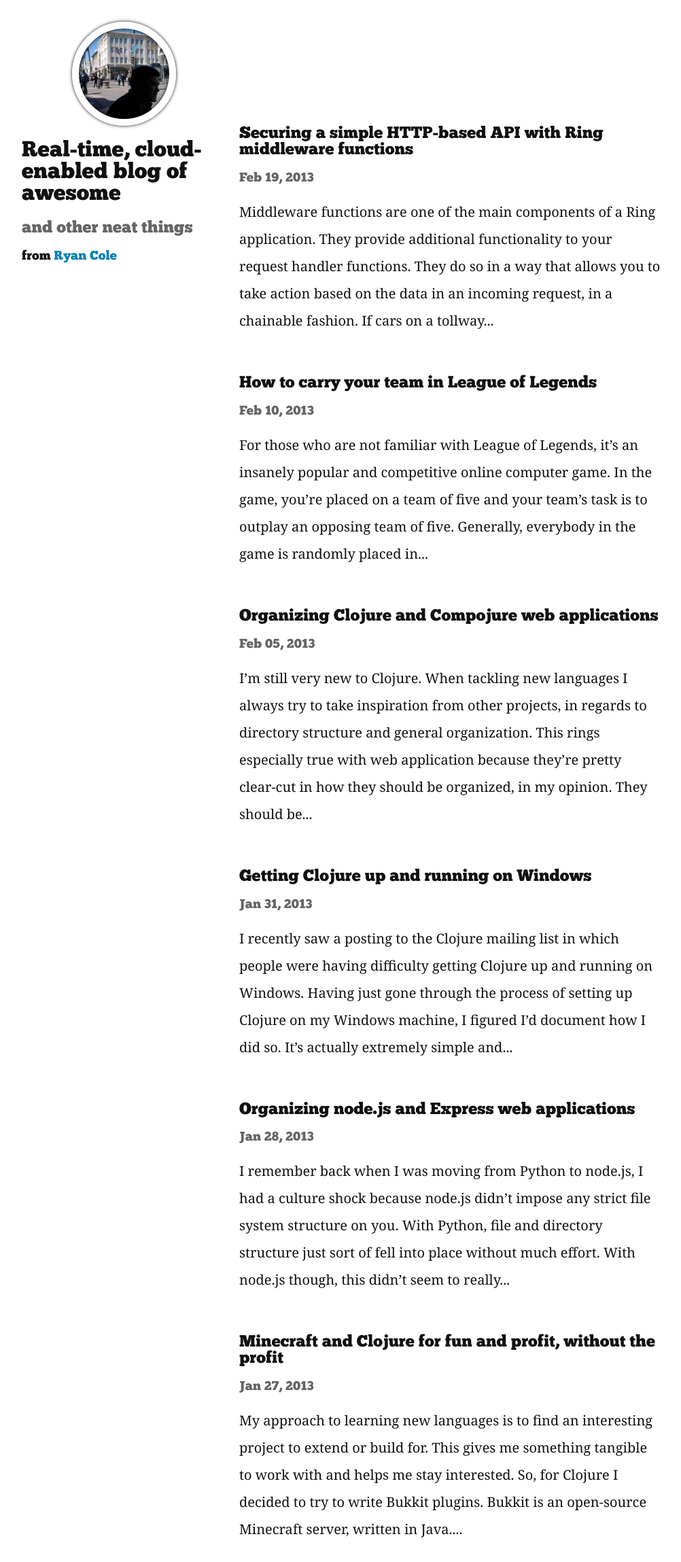
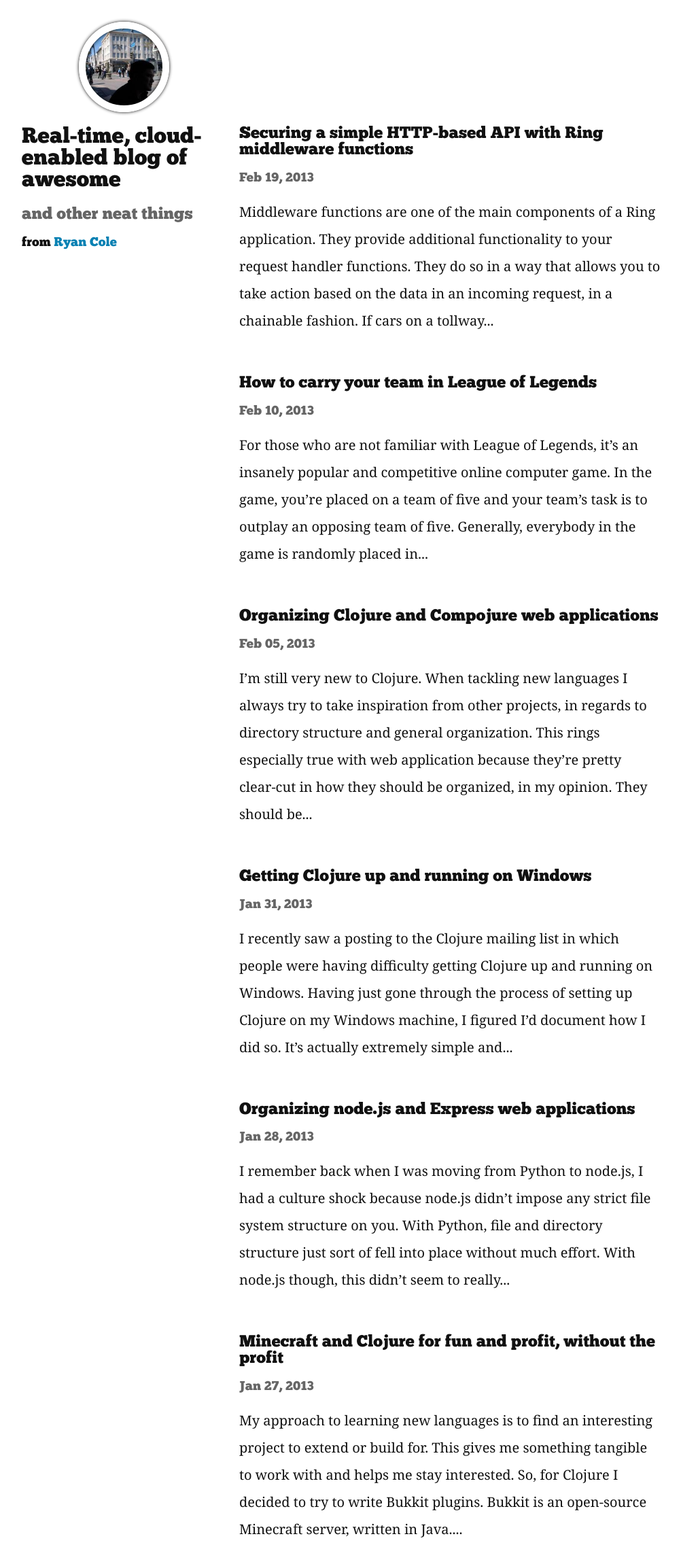
Before and after one commit to ryancole/ryancole.github.com, a Jekyll site: the page built from index.html, in a window 1280 px wide. Shown: the whole page at 68% size, without its empty margins (138-1140 px from the left). Built offline with Jekyll 4.4.1, drawn with Linux system fonts in a browser that asks for light colours.

Commit message:
adjust height

```diff
--- a/static/css/style.css
+++ b/static/css/style.css
@@ -96,31 +96,21 @@ a {
 }
 
 #my-face {
-  width: 133px;
-  height: 133px;
+  width: 113px;
+  height: 113px;
   margin: 0px auto;
   border-radius: 50%;
   background-size: cover;
   border: 10px solid #fff;
+  background-repeat: no-repeat;
   box-shadow: 0 0 5px #000 inset, 0 0 5px #000;
   background-image: url('/static/img/photo.jpeg');
+  transform-style: preserve-3d;
+  transition: 0.5s;
 }
 
-#my-face2 {
-  width: 133px;
-  height: 133px;
-  margin: 0px auto;
-  border-radius: 100px;
-  background-size: cover;
-  background-repeat: no-repeat;
-  background-image: url('/static/img/photo.jpeg');
-  -webkit-transform-style: preserve-3d;
-  -webkit-transition: 0.5s;
-  border: 1px solid #666;
-}
-
-.left-side a:hover #my-face2 {
-  -webkit-transform: rotateY(180deg);
+.left-side a:hover #my-face {
+  transform: rotateY(180deg);
 }
 
 @media (max-width: 767px) {
```
